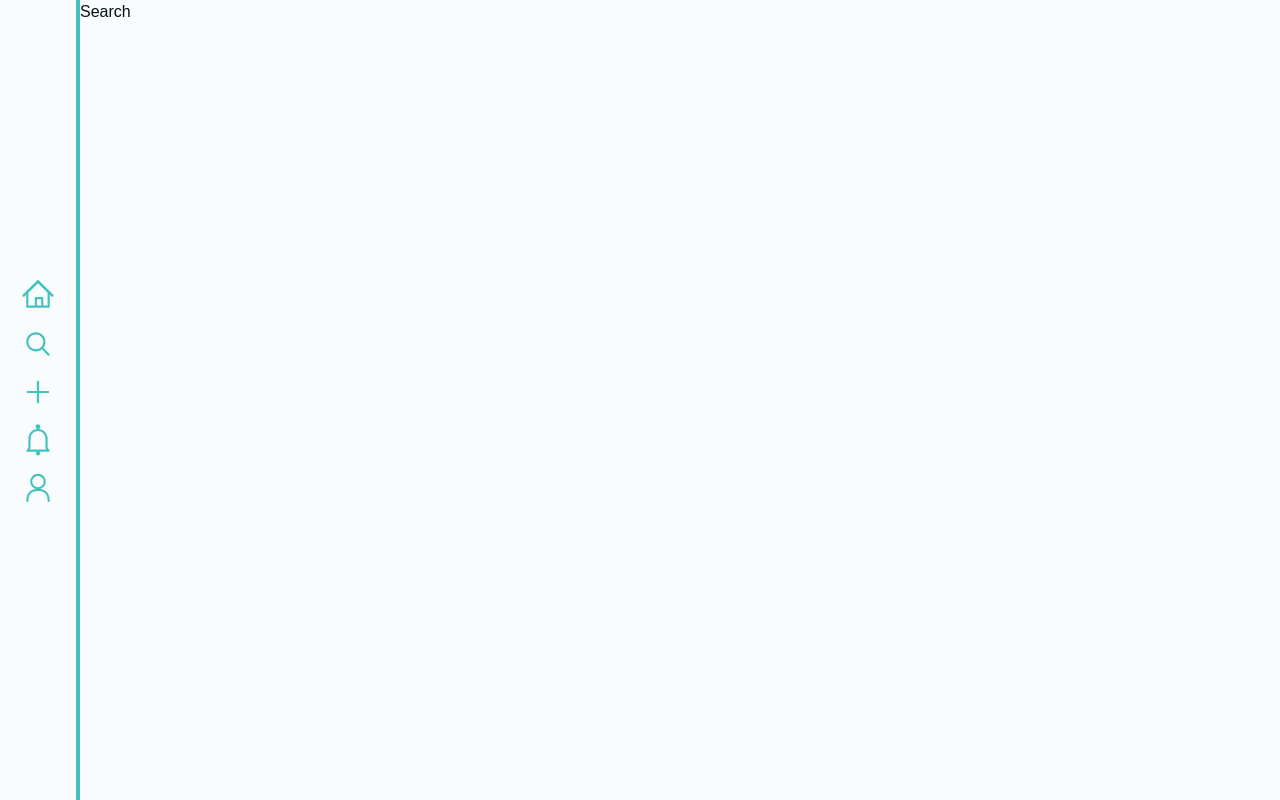
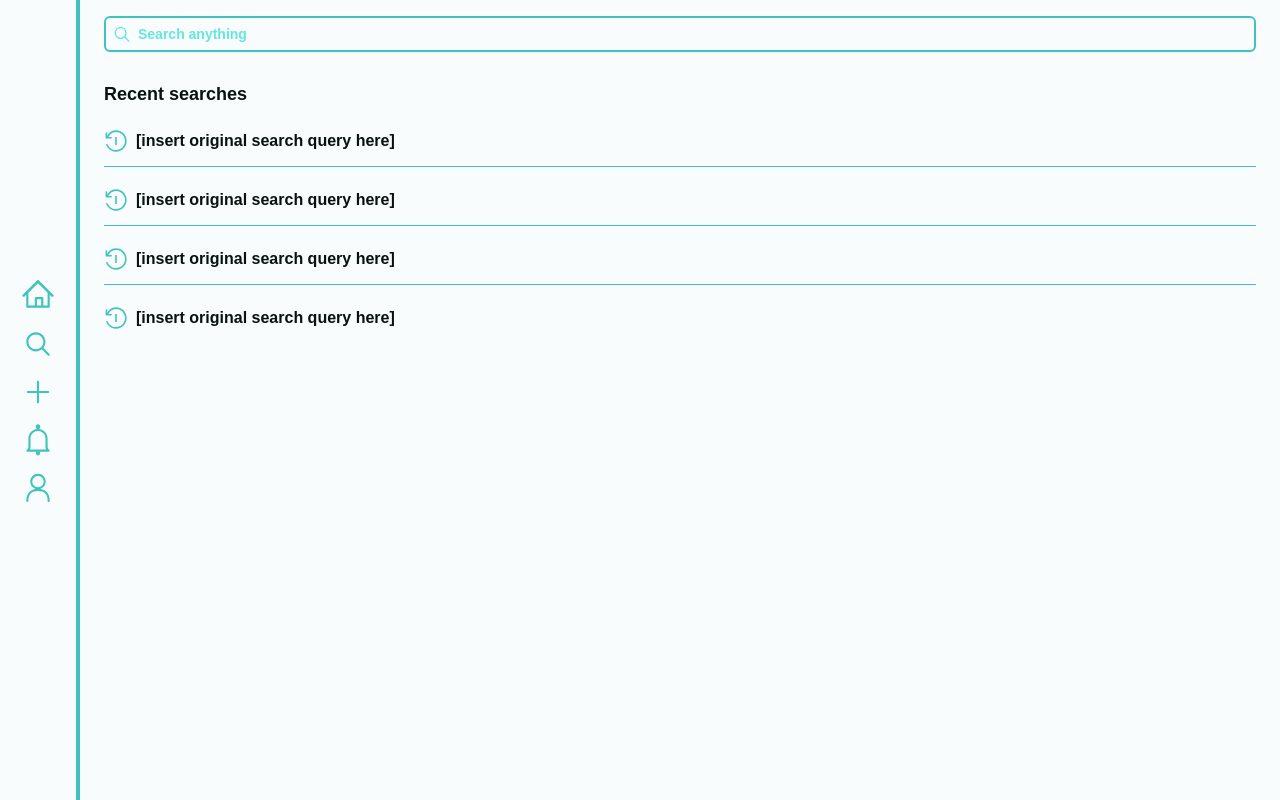
Before and after one commit to tunafysh/Pulsewave-app, a Next.js app: page / in a window 1280 px wide. Both pictures are taken after a click on the item 38 px from the left and 352 px from the top of the page. Built offline with nearby package versions, Linux system fonts and the light colour scheme.

Commit message:
finished Notifications and search. also replaced the card desc

```diff
--- a/components/screens/HomeScreen.tsx
+++ b/components/screens/HomeScreen.tsx
@@ -15,9 +15,9 @@ export default function HomeScreen({data}: {data: Settings}) {
         <div className="p-4 flex items-center flex-col">
             <motion.h1  animate={{opacity: [0, 1, 1, 0, 0, 1]}} transition={{ duration: 7, delay: 1}} className="mb-6 text-3xl w-full font-semibold">{titlebarText[0]}<span className="text-primary">{titlebarText[1]}</span></motion.h1>
             <div id="card-container" className="min-h-full">
-            <Card data={{title: "test", image: false, description: "this is just a test to see if content is rendered properly. because i have no trust in myself. i'm just testing.", publisher: data.name, handle: data.handle}} />
-            <Card data={{title: "test", image: false, description: "this is just a test to see if content is rendered properly. because i have no trust in myself. i'm just testing.", publisher: data.name, handle: data.handle}} />
-            <Card data={{title: "test", image: false, description: "this is just a test to see if content is rendered properly. because i have no trust in myself. i'm just testing.", publisher: data.name, handle: data.handle}} />
+            <Card data={{title: "test", image: false, description: "Lorem ipsum dolor sit amet consectetur adipisicing elit. Vel libero laborum non aliquam doloremque, nam, esse voluptate obcaecati tenetur recusandae animi modi fugit neque veritatis ut quod, nemo totam quam.", publisher: data.name, handle: data.handle}} />
+            <Card data={{title: "test", image: false, description: "Lorem ipsum dolor sit amet consectetur adipisicing elit. Vel libero laborum non aliquam doloremque, nam, esse voluptate obcaecati tenetur recusandae animi modi fugit neque veritatis ut quod, nemo totam quam.", publisher: data.name, handle: data.handle}} />
+            <Card data={{title: "test", image: false, description: "Lorem ipsum dolor sit amet consectetur adipisicing elit. Vel libero laborum non aliquam doloremque, nam, esse voluptate obcaecati tenetur recusandae animi modi fugit neque veritatis ut quod, nemo totam quam.", publisher: data.name, handle: data.handle}} />
             </div>
         </div>
     )
--- a/components/screens/NotificationScreen.tsx
+++ b/components/screens/NotificationScreen.tsx
@@ -1,3 +1,28 @@
+import { PersonIcon } from "@radix-ui/react-icons";
+
 export default function NotificationScreen() {
-    return <div>Notfication</div>;
+    return (
+        <div className="w-full h-16 p-4 flex flex-col justify-between ">
+            <h1 className="text-2xl font-semibold">Notifications</h1>
+            <div className="flex flex-row w-full h-[50px] items-center gap-2 my-2">
+        <PersonIcon width={48} className="text-primary rounded-full border-2 border-primary" height={48}/>
+        <p className="text-foreground font-semibold">username123 followed you </p><p className="dark:text-white/50 text-black/50 font-semibold">57m ago</p>
+        </div>
+        <hr />
+        <div className="flex flex-row w-full h-[50px] items-center gap-2 my-2">
+        <PersonIcon width={48} className="text-primary rounded-full border-2 border-primary" height={48}/>
+        <p className="text-foreground font-semibold">username123 followed you </p><p className="dark:text-white/50 text-black/50 font-semibold">57m ago</p>
+        </div>
+        <hr />
+        <div className="flex flex-row w-full h-[50px] items-center gap-2 my-2">
+        <PersonIcon width={48} className="text-primary rounded-full border-2 border-primary" height={48}/>
+        <p className="text-foreground font-semibold">username123 followed you </p><p className="dark:text-white/50 text-black/50 font-semibold">57m ago</p>
+        </div>
+        <hr />
+        <div className="flex flex-row w-full h-[50px] items-center gap-2 my-2">
+        <PersonIcon width={48} className="text-primary rounded-full border-2 border-primary" height={48}/>
+        <p className="text-foreground font-semibold">username123 followed you </p><p className="dark:text-white/50 text-black/50 font-semibold">57m ago</p>
+        </div>
+            </div>
+    );
 }
--- a/components/screens/SearchScreen.tsx
+++ b/components/screens/SearchScreen.tsx
@@ -1,3 +1,34 @@
+import { CountdownTimerIcon, MagnifyingGlassIcon } from "@radix-ui/react-icons";
+import { Input } from "../ui/input";
+
 export default function SearchScreen() {
-    return <div>Search</div>;
+    return <div className="w-full h-full p-4">
+        <div className="w-full h-14 rounded-md px-2 relative text-accent">
+            <MagnifyingGlassIcon className="absolute left-4 top-[26%] transform -translate-y-1/3 h-5 w-5" />
+            <Input placeholder="Search anything" className="border-primary border-2 placeholder:text-accent placeholder:font-semibold pl-8 font-semibold"/>
+        </div>
+        <div className="px-2 w-full">
+
+        <p className="mt-2 text-lg font-bold">Recent searches</p>
+        <div className="flex flex-row w-full h-[50px] items-center gap-2 mt-2">
+        <CountdownTimerIcon width={24} className="text-primary" height={24}/>
+        <p className="font-semibold">[insert original search query here]</p>
+        </div>
+        <hr />
+        <div className="flex flex-row w-full h-[50px] items-center gap-2 mt-2">
+        <CountdownTimerIcon width={24} className="text-primary" height={24}/>
+        <p className="font-semibold">[insert original search query here]</p>
+        </div>
+        <hr />
+        <div className="flex flex-row w-full h-[50px] items-center gap-2 mt-2">
+        <CountdownTimerIcon width={24} className="text-primary" height={24}/>
+        <p className="font-semibold">[insert original search query here]</p>
+        </div>
+        <hr />
+        <div className="flex flex-row w-full h-[50px] items-center gap-2 mt-2">
+        <CountdownTimerIcon width={24} className="text-primary" height={24}/>
+        <p className="font-semibold">[insert original search query here]</p>
+        </div>
+        </div>
+    </div>;
 }
```
